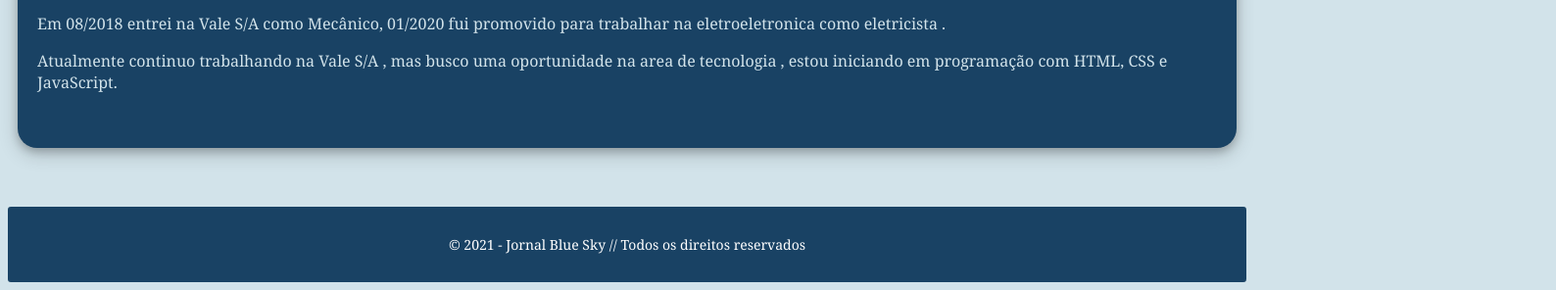
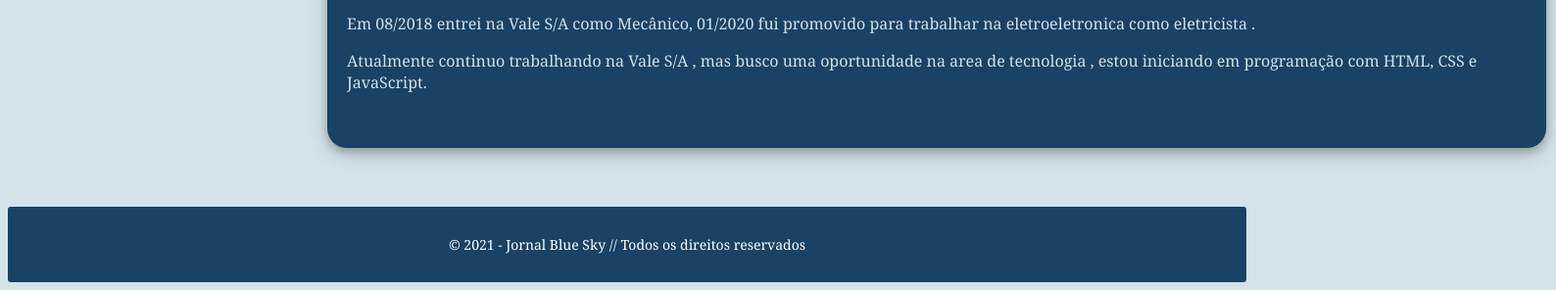
Before and after one commit to nuneszinn/Jornal-Blue-Sky, a plain HTML site: page quemsomos.html in a window 1280 px wide. Shown: the part 1410-1706 px from the top of the page at 98% size, 1588 px wide, since content can reach past the window. Drawn offline with Linux system fonts and the light colour scheme.

Commit message:
Update style.css

```diff
--- a/css/style.css
+++ b/css/style.css
@@ -328,3 +328,12 @@
   .gif-covid {
       height: 90%;
   }
+
+  .bloco-solo {
+      width: 45% !important;
+  }
+
+  .quinto-bloco {
+      padding-left: 25%;
+      width: 100%;
+  }
```
